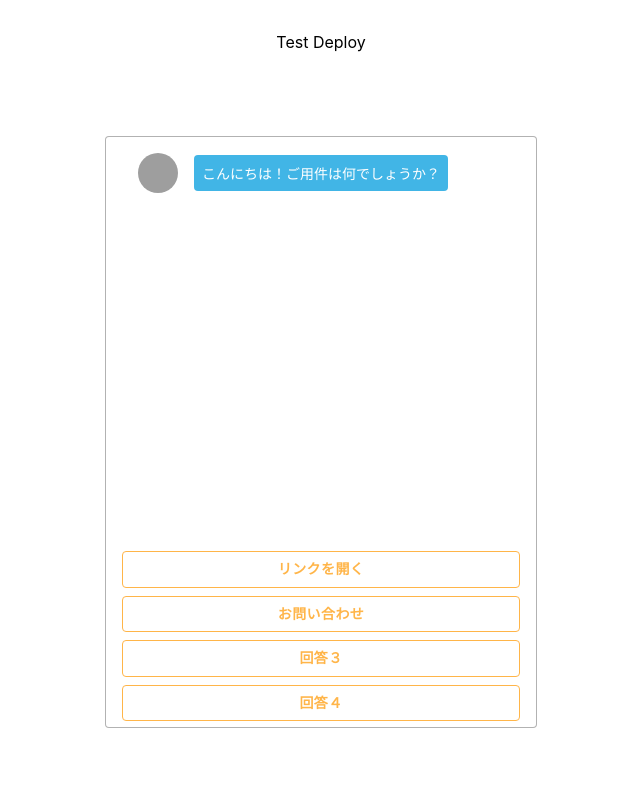
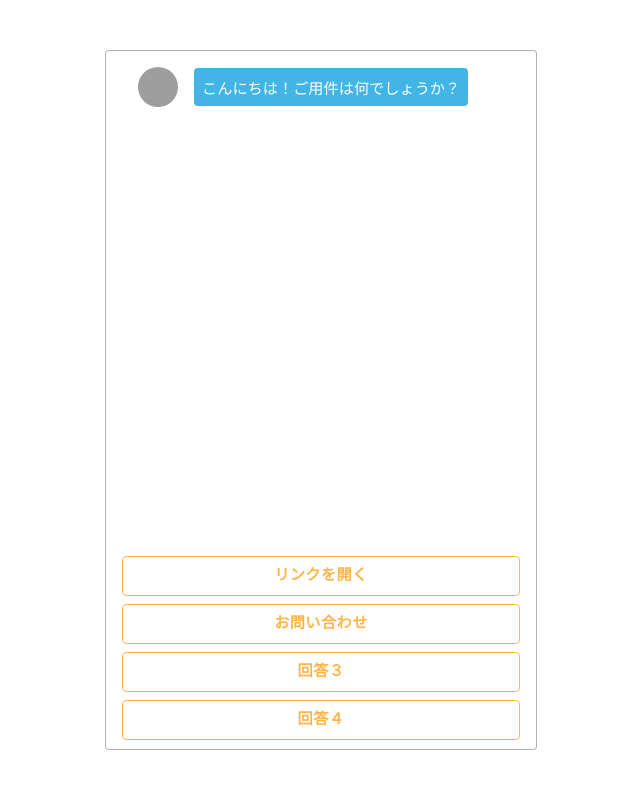
Before and after one commit to itoi10/chat, a React (Create React App) app: page / in a window 1280 px wide. Shown: the top 788 px of the page, without its empty margins (319-959 px from the left). Built offline with nearby package versions, Linux system fonts and the light colour scheme; no server answers; grey boxes are pictures that could not be loaded.

Commit message:
modify design

```diff
--- a/src/App.tsx
+++ b/src/App.tsx
@@ -134,7 +134,6 @@ const App: React.FC = () => {
 
   return (
     <section className="c-section">
-      <p style={{ textAlign: "center", marginTop: "2rem" }}>Test Deploy</p>
       <div className="c-box">
         <Chats chats={chats} />
         <AnswersList answers={answers} disabled={disabledAnswer} select={selectAnswer} />
--- a/src/assets/styles/style.scss
+++ b/src/assets/styles/style.scss
@@ -1,8 +1,8 @@
 /* ブラウザ全体 */
 .c-section {
-  position: relative;
-  height: 100vh;
-  width: 100%;
+  // position: relative;
+  // height: 100vh;
+  // width: 100%;
 }
 
 /* チャットボックスの外枠 */
@@ -14,7 +14,9 @@
   border-radius: 4px;
   box-sizing: border-box;
   /* サイズ */
-  height: 592px;
+  // height: 592px;
+  max-height: 700px;
+  height: 100%;
   max-width: 432px;
   padding: 0 1rem;
   width: 100%;
@@ -39,7 +41,7 @@
   background: #41B5E6;
   /* 文字 */
   color: #fff;
-  font-size: 14px;
+  font-size: 0.95em;
   font-weight: 500;
   /* 形 */
   border-radius: 4px;
--- a/src/components/Answer.tsx
+++ b/src/components/Answer.tsx
@@ -21,6 +21,8 @@ const useStyles = makeStyles((theme: Theme) =>
         backgroundColor: "#FFB549",
         color: "#FFF",
       },
+      height: "30%",
+      fontSize: "0.95em",
     },
   })
 );
--- a/src/components/Chats.tsx
+++ b/src/components/Chats.tsx
@@ -11,7 +11,7 @@ interface Props {
 const useStyles = makeStyles((theme: Theme) =>
   createStyles({
     chats: {
-      height: 384,
+      height: "70%",
       padding: "0",
       // 高さを超えた時スクロールバー
       overflow: "auto",
```
